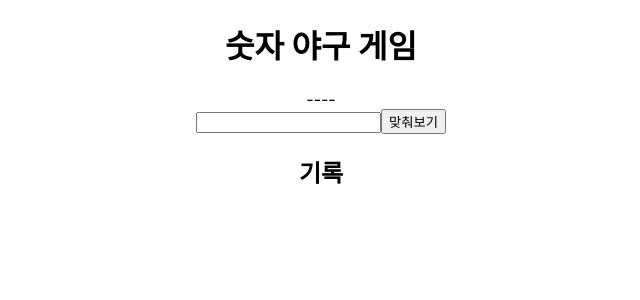
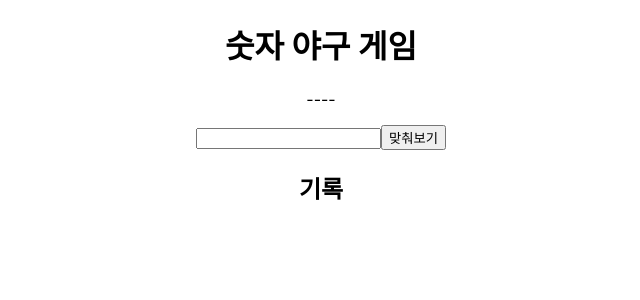
Before and after one commit to sanholl/FE-sanhol, a React (Create React App) app in the folder bulls-and-cows/: page / in a window 1280 px wide. Shown: the top 300 px of the page, without its empty margins (319-959 px from the left). Built offline with nearby package versions, Linux system fonts and the light colour scheme.

Commit message:
feat: 기본 스타일 적용

```diff
--- a/bulls-and-cows/src/App.css
+++ b/bulls-and-cows/src/App.css
@@ -1,38 +1,12 @@
+#root {
+  display: flex;
+  justify-content: center;
+}
+
 .App {
   text-align: center;
 }
 
-.App-logo {
-  height: 40vmin;
-  pointer-events: none;
+header {
+  margin-bottom: 16px;
 }
-
-@media (prefers-reduced-motion: no-preference) {
-  .App-logo {
-    animation: App-logo-spin infinite 20s linear;
-  }
-}
-
-.App-header {
-  background-color: #282c34;
-  min-height: 100vh;
-  display: flex;
-  flex-direction: column;
-  align-items: center;
-  justify-content: center;
-  font-size: calc(10px + 2vmin);
-  color: white;
-}
-
-.App-link {
-  color: #61dafb;
-}
-
-@keyframes App-logo-spin {
-  from {
-    transform: rotate(0deg);
-  }
-  to {
-    transform: rotate(360deg);
-  }
-}
```
